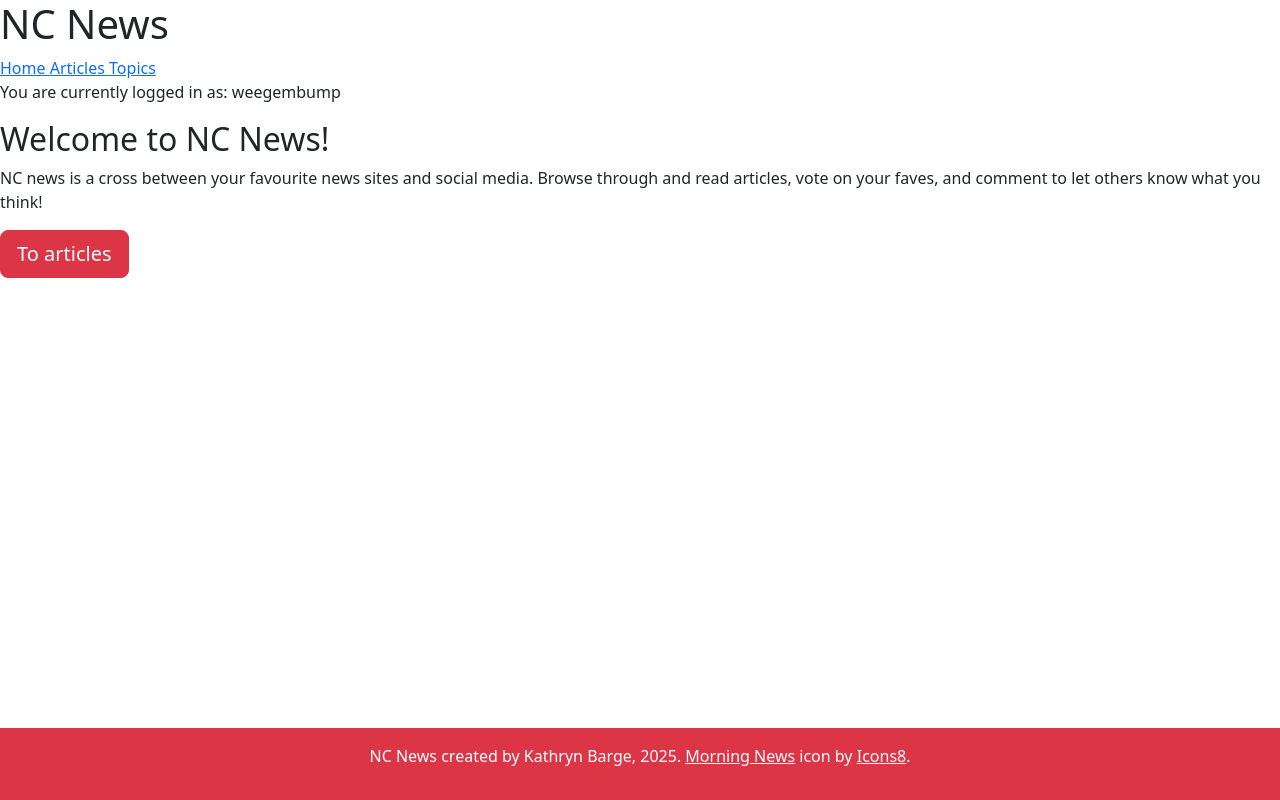
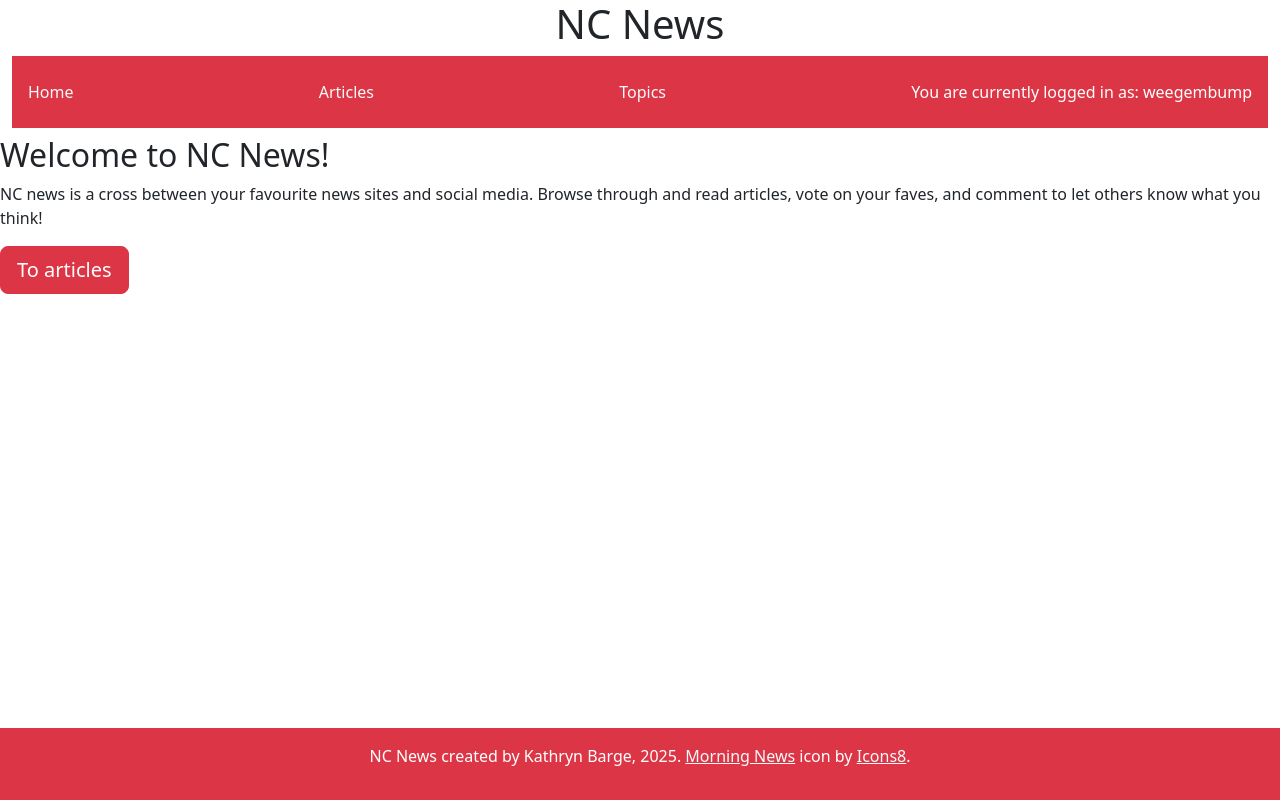
Before and after one commit to kshbarge/northcoders-news-FE, a React (Vite) app: page / in a window 1280 px wide. Built offline with nearby package versions, Linux system fonts and the light colour scheme.

Commit message:
begin header styling

```diff
--- a/src/components/Header.jsx
+++ b/src/components/Header.jsx
@@ -5,15 +5,15 @@ import { UserContext } from '../contexts/UserContext'
 function Header (){
   const {loggedInUser} = useContext(UserContext)
     return (
-        <>
-          <h1>NC News</h1>
-          <nav>
-            <Link to="/">Home </Link>
-            <Link to="/articles">Articles </Link>
-            <Link to="/topics">Topics </Link>
+        <div class="container-fluid">
+          <h1 class="text-center">NC News</h1>
+          <nav class="navbar bg-danger p-3 mb-2">
+            <Link to="/" class="nav-link link-light">Home </Link>
+            <Link to="/articles" class="nav-link link-light">Articles </Link>
+            <Link to="/topics" class="nav-link link-light">Topics </Link>
+            <span class="navbar-text text-white d-flex">You are currently logged in as: {loggedInUser.username}</span>
           </nav>
-          <p>You are currently logged in as: {loggedInUser.username}</p>
-        </>
+        </div>
     )
 }
 
```
Also changed, not shown: public/icons8-morning-news-64.png (added).
